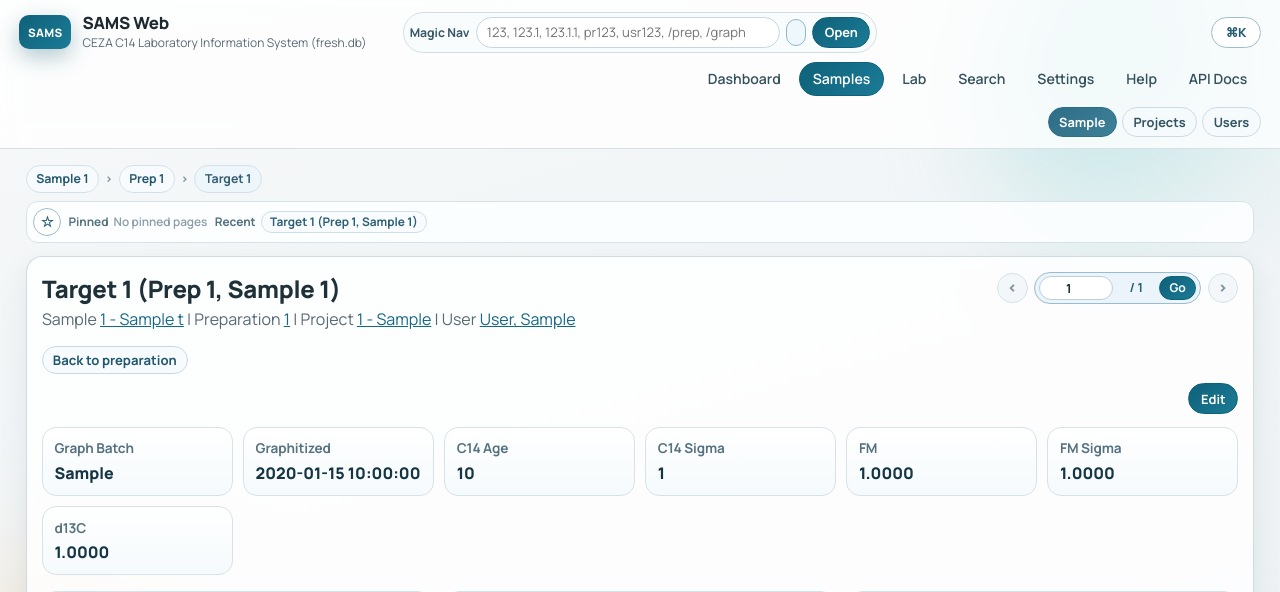
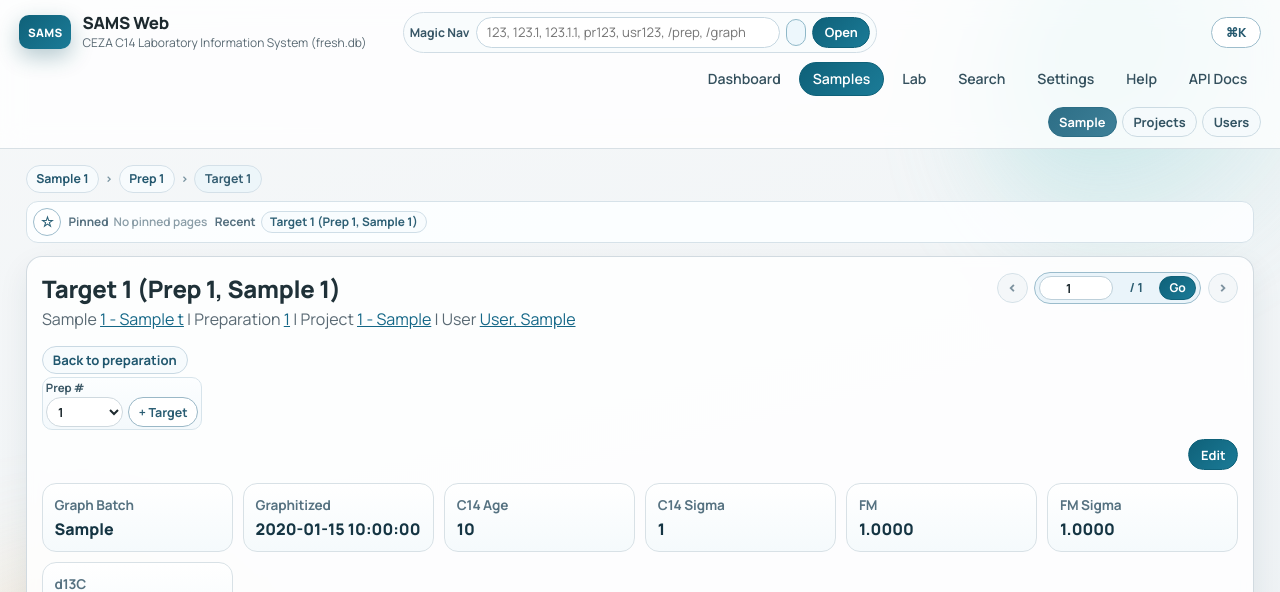
Before and after one commit to rfriedr1/webSAMS, a FastAPI app: page /samples/1/preparations/1/targets/1 in a window 1280 px wide. Shown: the top 592 px of the page. Run offline with FastAPI, Linux system fonts and the light colour scheme; tables that the repository leaves empty hold one stand-in row (values such as "Sample post").

Commit message:
Add +Prep +Target buttons

```diff
--- a/sams_web/routers/pages_shared.py
+++ b/sams_web/routers/pages_shared.py
@@ -248,7 +248,7 @@ def build_magic_nav_rules() -> list[dict[str, str]]:
     rules: list[dict[str, str]] = [
         {
             "pattern": "digits only",
-            "example": "123",
+            "example": "45230",
             "description": f"Opens sample detail (label: {MAGIC_IDENTIFIER_SAMPLE_LABEL}).",
         },
         {
--- a/sams_web/services.py
+++ b/sams_web/services.py
@@ -1136,6 +1136,7 @@ class SamsService:
 
         project = self.repo.get_project(sample.project_nr) if sample.project_nr else None
         user = self.repo.get_user(project.user_nr) if project and project.user_nr else None
+        preparations = self.repo.list_preparations_by_sample(sample_nr)
         previous_target_nr, next_target_nr = self.repo.get_adjacent_target_nrs(sample_nr, prep_nr, target_nr)
         target_count, max_target_nr = self.repo.get_target_stats(sample_nr, prep_nr)
 
@@ -1145,6 +1146,7 @@ class SamsService:
             "user": user,
             "preparation": preparation,
             "target": target,
+            "preparations": preparations,
             "previous_target_nr": previous_target_nr,
             "next_target_nr": next_target_nr,
             "target_count": target_count,
--- a/sams_web/static/style.css
+++ b/sams_web/static/style.css
@@ -1509,6 +1509,60 @@ a:hover {
   color: #20576e;
 }
 
+.page-actions-forms {
+  margin-top: 0.2rem;
+}
+
+.page-actions-forms .inline-form {
+  margin: 0;
+}
+
+.page-actions-target-form {
+  display: inline-flex;
+  align-items: flex-end;
+  gap: 0.35rem;
+  padding: 0.12rem 0.18rem;
+  border: 1px solid #d7e4eb;
+  border-radius: 10px;
+  background: linear-gradient(180deg, #fcfeff, #f4f9fc);
+}
+
+.page-actions-target-form label {
+  display: flex;
+  flex-direction: column;
+  align-items: flex-start;
+  gap: 0.15rem;
+  color: #3b5866;
+  font-size: 0.72rem;
+  font-weight: 700;
+}
+
+.page-actions-target-form select {
+  min-height: 1.86rem;
+  min-width: 4.8rem;
+  border-radius: 999px;
+  padding: 0.18rem 0.45rem;
+  font-size: 0.78rem;
+  font-weight: 700;
+}
+
+.page-actions-forms button {
+  min-height: 1.86rem;
+  border-radius: 999px;
+  padding: 0.18rem 0.6rem;
+  border-color: #9ab8c7;
+  background: #ffffff;
+  color: #2a5d73;
+  font-size: 0.78rem;
+  font-weight: 700;
+}
+
+.page-actions-forms button:hover,
+.page-actions-forms button:focus-visible {
+  background: #f4fafd;
+  border-color: #88afc0;
+}
+
 .detail-edit-toolbar {
   margin-top: 0.56rem;
   display: flex;
--- a/sams_web/templates/target_detail.html
+++ b/sams_web/templates/target_detail.html
@@ -63,6 +63,25 @@
         data-fallback="{{ target_back_url }}"
       >Back to preparation</a>
     </p>
+    <div class="page-actions page-actions-forms">
+      <form
+        method="post"
+        action="/samples/{{ sample.sample_nr }}/add-target"
+        class="inline-form page-actions-target-form"
+        onsubmit="return window.confirm('Create one more target number for the selected preparation?');"
+      >
+        <input type="hidden" name="return_to" value="target" />
+        <label>
+          Prep #
+          <select name="prep_nr" required>
+            {% for prep_option in target_prep_options %}
+            <option value="{{ prep_option.prep_nr }}" {% if prep_option.prep_nr == preparation.prep_nr %}selected{% endif %}>{{ prep_option.prep_nr }}</option>
+            {% endfor %}
+          </select>
+        </label>
+        <button type="submit" {% if not target_prep_options %}disabled{% endif %}>+ Target</button>
+      </form>
+    </div>
     {% if target_saved %}
     <div class="result-box">Target details were saved.</div>
     {% endif %}
```
Also changed, not shown: sams_web/routers/pages_magic_samples.py (+13 -0 lines), sams_web/templates/preparation_detail.html (+11 -0 lines).
